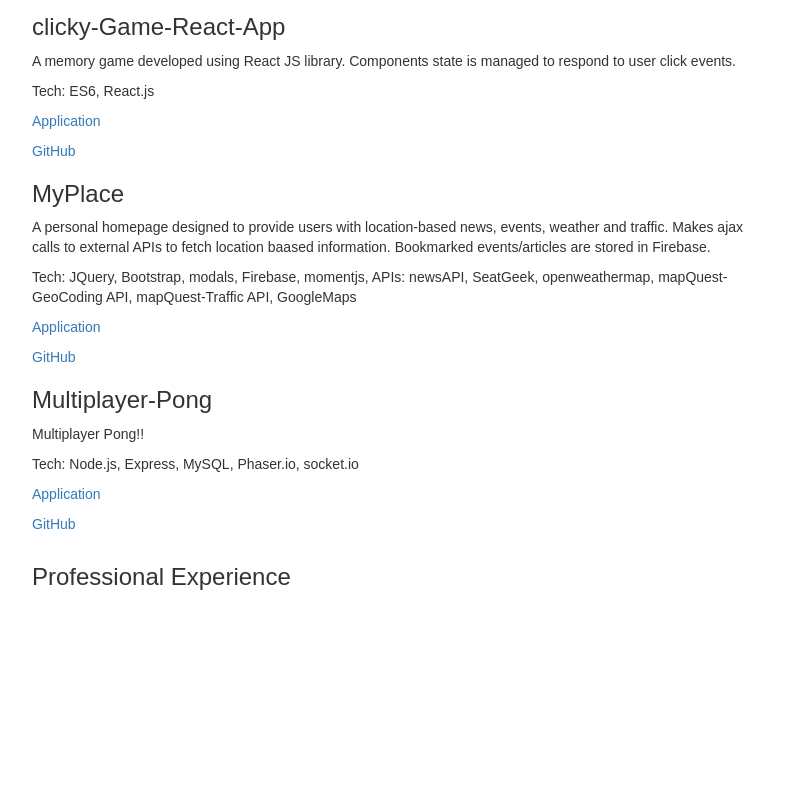
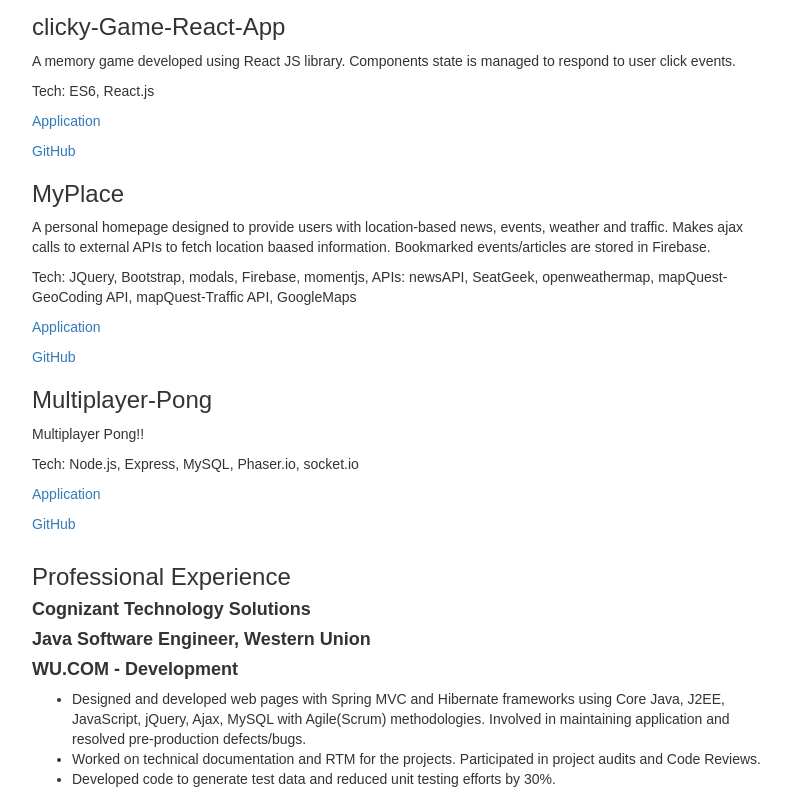
Before and after one commit to shama009/Shama-Portfolio, a React (Create React App) app in the folder client/: page /resume in a window 1280 px wide. Shown: the part 664-1464 px from the top of the page, without its empty margins (53-844 px from the left). Before the commit the page ends 1265 px from the top, so only its background shows below. Built offline with nearby package versions, Linux system fonts and the light colour scheme; the HTML template or start-up script is replaced by a standard one.

Commit message:
rendered professional experience content

```diff
--- a/client/src/components/Resume/Resume.js
+++ b/client/src/components/Resume/Resume.js
@@ -18,19 +18,18 @@
             </div>);
         });
 
-        // const experience = ResumeContent["Professional Experience"].map((profExp) => {
-        //     return (<div className={profExp.period}>
-        //         <h4><strong>{profExp.company}</strong></h4>
-        //         <h4><strong>{profExp.role}</strong></h4>
-        //         <h4><strong>{profExp.project}</strong></h4>
-        //         <p>{profExp.description.map((item) => {
-        //             return (
-        //                 <li>{item}</li>
-        //             );
-        //         })}</p>
-        //         <h4><strong>{profExp.description}</strong></h4>
-        //     </div>);
-        // });
+        const experience = ResumeContent["Professional Experience"].map((profExp) => {
+            return (<div className={profExp.period}>
+                <h4><strong>{profExp.company}</strong></h4>
+                <h4><strong>{profExp.role}</strong></h4>
+                <h4><strong>{profExp.project}</strong></h4>
+                <ul><p>{profExp.description.map((item) => {
+                    return (
+                        <li>{item}</li>
+                    );
+                })}</p></ul>
+            </div>);
+        });
         return (
             <div className="container">
                 <div className="row">
@@ -71,7 +70,9 @@
                 {/* render professional experience */}
                 <div className="col-sm-8">
                     <h3>{Object.keys(ResumeContent)[8]}</h3>
-                    {/* {experience} */}
+
+                    {experience}
+
                 </div>
                 <div className="col-sm-4"></div>
                 {/* education and certifications */}
```
